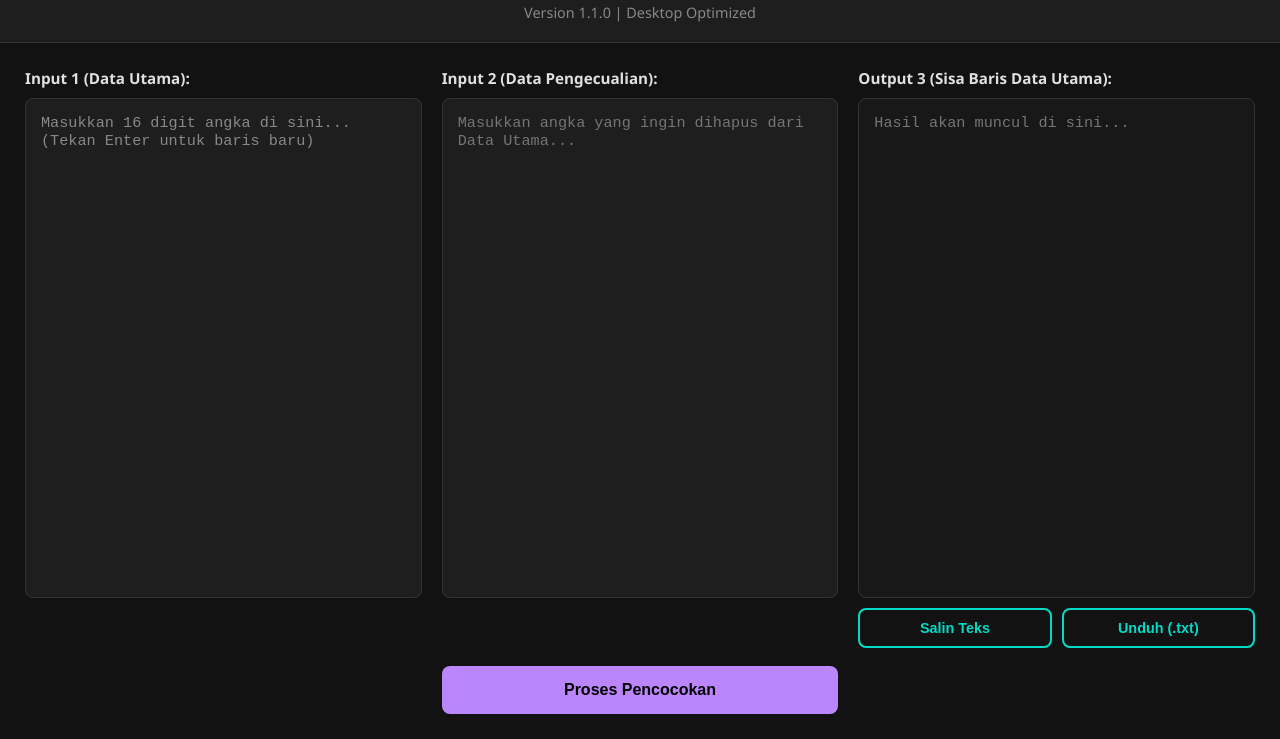
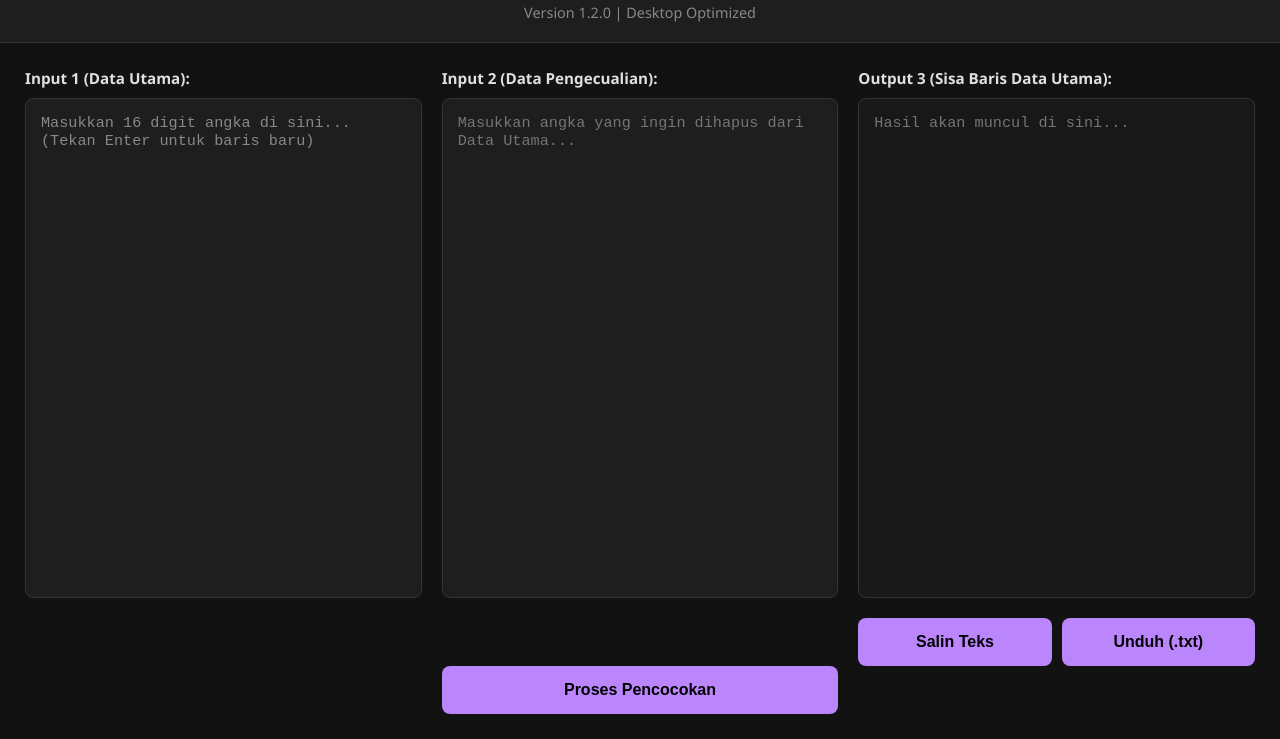
Before and after one commit to Terlihat/Number-Filter, a plain HTML site: page index.html in a window 1280 px wide. Shown: the part 61-800 px from the top of the page. Drawn offline with Linux system fonts and the light colour scheme.

Commit message:
Update index.html

```diff
--- a/index.html
+++ b/index.html
@@ -3,7 +3,7 @@
 <head>
     <meta charset="UTF-8">
     <meta name="viewport" content="width=device-width, initial-scale=1.0">
-    <title>Number Filter Tool - Dark Mode</title>
+    <title>Number Filter Tool</title>
 
     <link rel="icon" type="image/x-icon" href="favicon.ico">
 
@@ -12,7 +12,7 @@
 <body>
     <header>
         <h1>Number Filter Tool</h1>
-        <p class="version-tag">Version 1.1.0 | Desktop Optimized</p>
+        <p class="version-tag">Version 1.2.0 | Desktop Optimized</p>
     </header>
 
     <main class="container">
@@ -32,12 +32,12 @@
             <label for="output">Output 3 (Sisa Baris Data Utama):</label>
             <textarea id="output" readonly placeholder="Hasil akan muncul di sini..."></textarea>
 
+            <div id="stats" class="stats"></div>
+
             <div class="action-buttons">
-                <button id="copyBtn" class="btn-secondary">Salin Teks</button>
-                <button id="downloadBtn" class="btn-secondary">Unduh (.txt)</button>
+                <button id="copyBtn" class="btn-action">Salin Teks</button>
+                <button id="downloadBtn" class="btn-action">Unduh (.txt)</button>
             </div>
-
-            <div id="stats" class="stats"></div>
         </div>
     </main>
 
```
